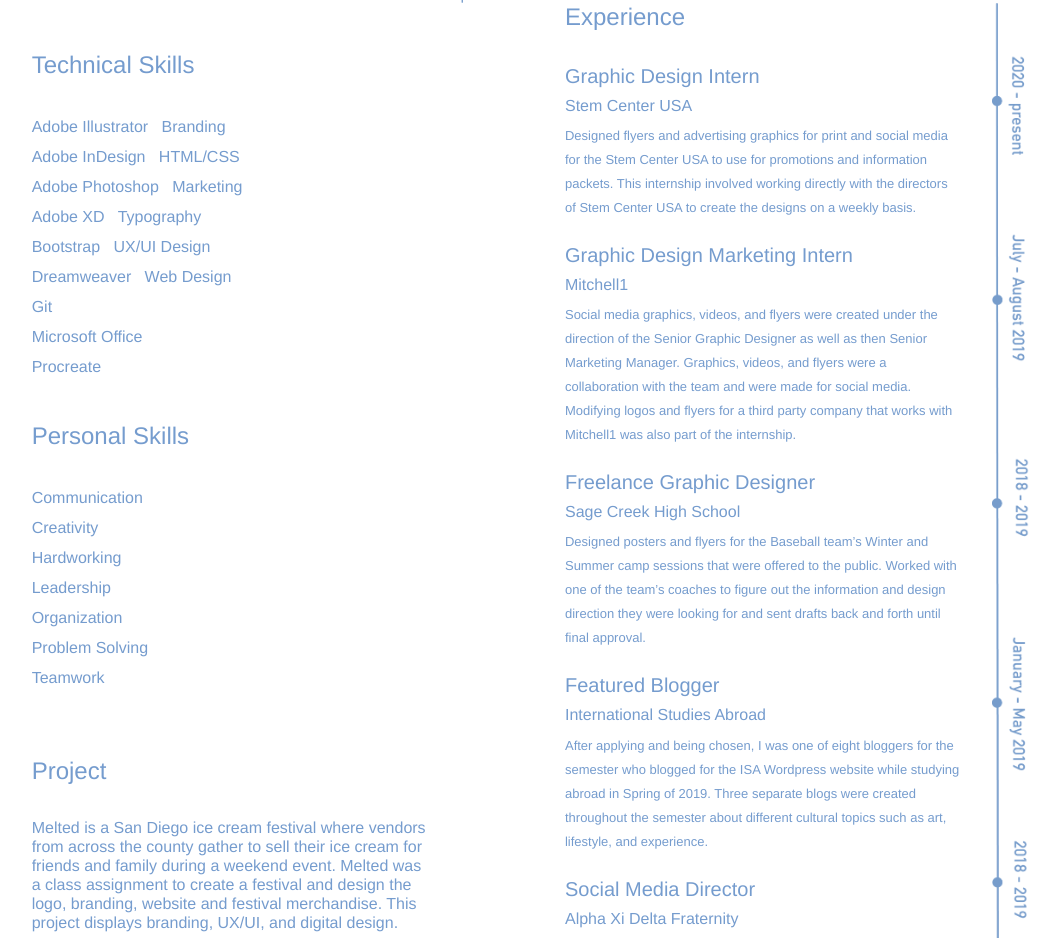
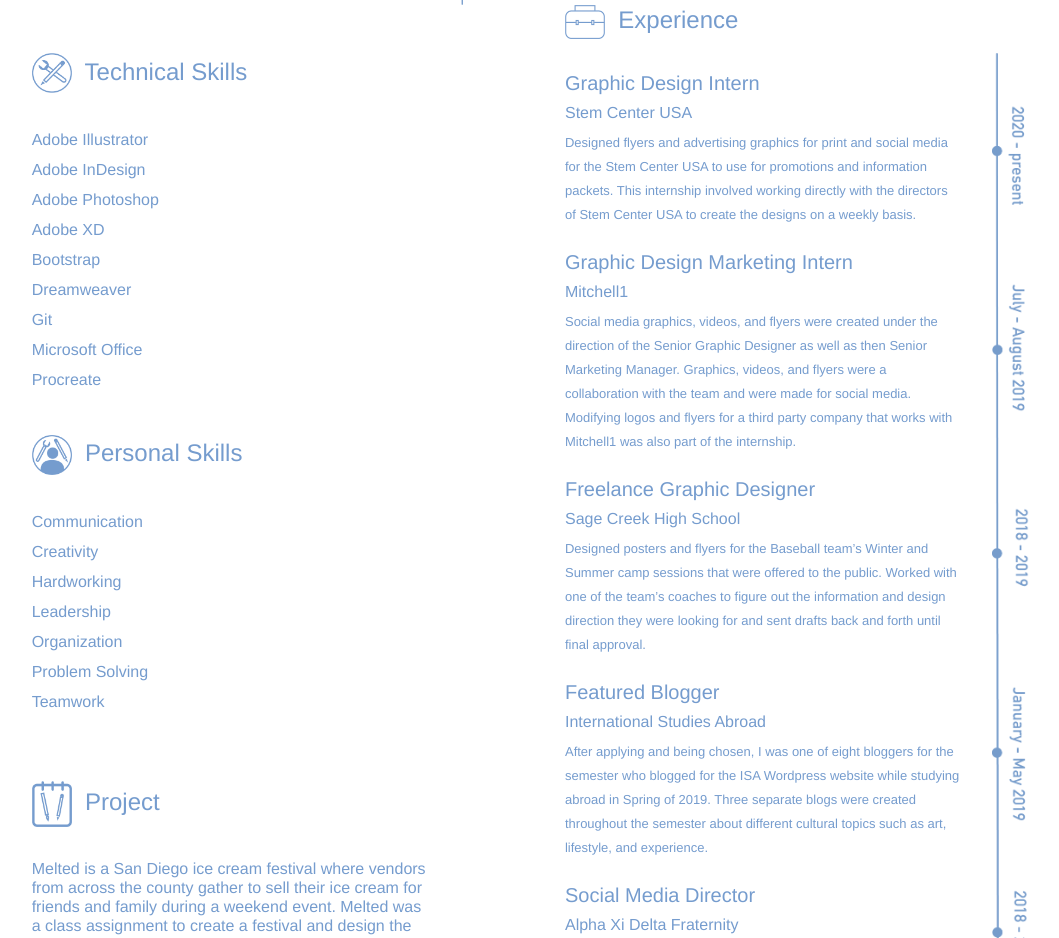
Before and after one commit to jamorrison624/jamorrison624.github.io, a plain HTML site: page resume.html in a window 1280 px wide. Shown: the part 696-1634 px from the top of the page, without its empty margins (90-1149 px from the left). Drawn offline with nearby package versions, Linux system fonts and the light colour scheme.

Commit message:
icons added to section titles on resume

```diff
--- a/resume.html
+++ b/resume.html
@@ -47,13 +47,14 @@
       <div class="container-fluid body">
         <br>
           <div class="row">
-        <div class="col-6 text">
+        <div class="col-5 text">
         </div>
         <br>
         <br>
-        <div class="col-3 text">
-          <h2>Jordan Morrison</h2>
-          <h3>Visual Communication Design</h3>
+        <div class="col-4 text">
+          <br> <br>
+          <h2>&nbsp Jordan Morrison</h2>
+          <h3>&nbsp Visual Communication Design</h3>
         </div>
         <div class="col-2">
           <img class="logo" src="assets/images/logo.png"></div>
@@ -62,7 +63,7 @@
         <div class="row">
           <div class="col-1"></div>
           <div class="col-2 text">
-           <h4>Education</h4>
+           <h4> <img style="height:auto; width: 40px;" src="assets/images/educationicon.png">&nbsp Education</h4>
           </div>
           <div class="col-9"></div>
         </div>
@@ -100,20 +101,20 @@
           <div class="col-4 text p">
             <br>
             <br>
-            <h4>Technical Skills</h4>
+            <h4><img style="height:auto; width: 40px;" src="assets/images/technicalSkillsIcon.png">&nbsp Technical Skills</h4>
             <br>
-             <p>Adobe Illustrator &nbsp Branding<br>
-              Adobe InDesign &nbsp HTML/CSS<br>
-              Adobe Photoshop &nbsp Marketing <br>
-              Adobe XD &nbsp Typography <br>
-              Bootstrap &nbsp UX/UI Design<br>
-              Dreamweaver &nbsp Web Design <br>
+             <p>Adobe Illustrator<br>
+              Adobe InDesign <br>
+              Adobe Photoshop<br>
+              Adobe XD<br>
+              Bootstrap<br>
+              Dreamweaver<br>
               Git <br>
               Microsoft Office <br>
               Procreate <br></p>
               <br>
 
-              <h4>Personal Skills</h4>
+              <h4> <img style="height:auto; width: 40px;" src="assets/images/personalSkillsIcon.png">&nbsp Personal Skills</h4>
               <br>
               <p>
                 Communication<br>
@@ -126,7 +127,7 @@
               </p>
               <br>
               <br>
-              <h4>Project</h4>
+              <h4><img style="height:auto; width: 40px;" src="assets/images/projectIcon.png">&nbsp Project</h4>
               <br>
               <h6>Melted is a San Diego ice cream festival where vendors from across the county gather to sell their ice cream for friends and family during a weekend event. Melted was a class assignment to create a festival and design the logo, branding, website and festival merchandise. This project displays branding, UX/UI, and digital design.</h6>
          <br>
@@ -136,7 +137,7 @@
             </div>
           <div class="col-1"> </div>
         <div class="col-4 text">
-          <h4>Experience</h4>
+          <h4> <img style="height:auto; width: 40px;" src="assets/images/experienceicon.png">&nbsp Experience</h4>
           <br>
           <h5>Graphic Design Intern</h5>
             <h6>Stem Center USA</h6>
@@ -164,7 +165,8 @@
         </div>
 
         <div class="col-1">
-          <img src="assets/images/experienceTimeline.png" style="height:1100px; height:1100"> </div>
+          <br> <br>
+          <img src="assets/images/experienceTimeline.png" style="height:1100px; width:auto"> </div>
         <div class="col-1"> </div>
       </div>
 
```
Also changed, not shown: assets/images/experienceicon.png (added), assets/images/personalSkillsIcon.png (added), assets/images/projectIcon.png (added), assets/images/technicalSkillsIcon.png (added).
